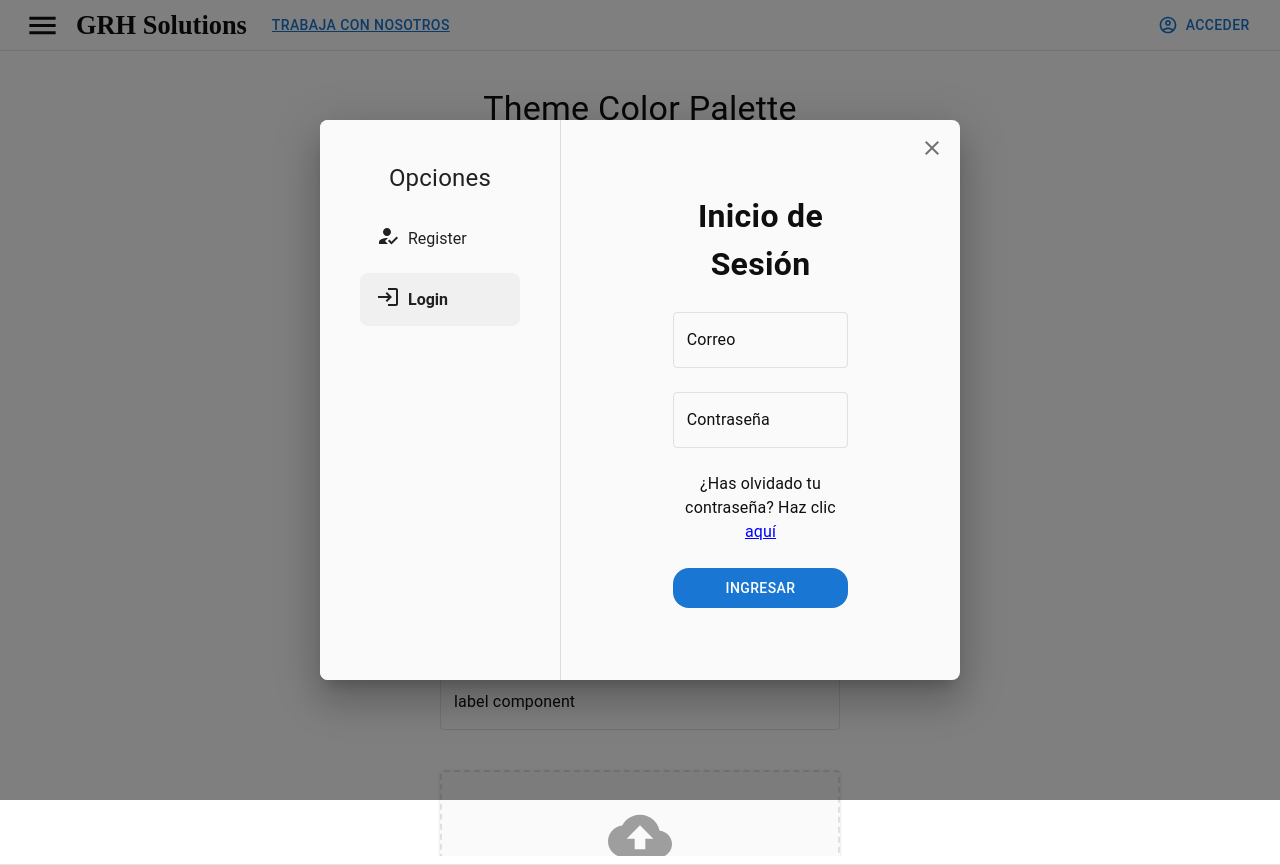
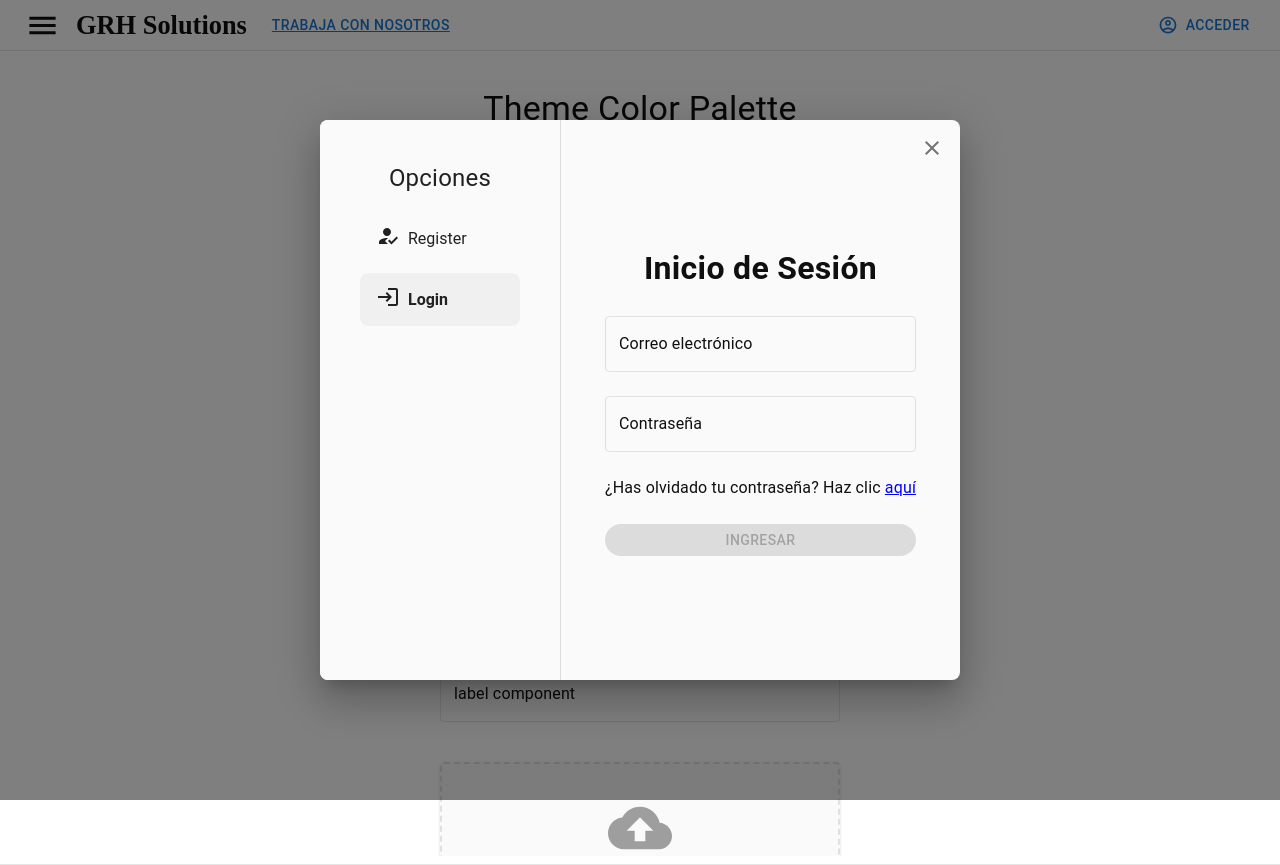
Before and after one commit to GRHsolutions/grh_solutions, a React (Vite) app in the folder Grh-Solutions/grh-solutions.client/: page /demo-items in a window 1280 px wide. Both pictures are taken after a click on the button "ACCEDER". Built offline with nearby package versions, Linux system fonts and the light colour scheme.

Commit message:
Instalacion de dependencias(FORMIK, YUP), ajuste de validaciones al login

```diff
--- a/Grh-Solutions/grh-solutions.client/package.json
+++ b/Grh-Solutions/grh-solutions.client/package.json
@@ -19,10 +19,12 @@
     "@react-pdf-viewer/default-layout": "^3.12.0",
     "axios": "^1.8.1",
     "dayjs": "^1.11.13",
+    "formik": "^2.4.6",
     "react": "^19.0.0",
     "react-dom": "^19.0.0",
     "react-router-dom": "^7.2.0",
-    "swiper": "^11.2.5"
+    "swiper": "^11.2.5",
+    "yup": "^1.6.1"
   },
   "devDependencies": {
     "@eslint/js": "^9.19.0",
--- a/Grh-Solutions/grh-solutions.client/src/components/login/ModalComp.tsx
+++ b/Grh-Solutions/grh-solutions.client/src/components/login/ModalComp.tsx
@@ -39,7 +39,7 @@ export const ModalComp = ({ open, onClose }: ModalCompProps) => {
       case "login":
         return <Login onRegister={() => setActual('register')} />;
       case "register":
-        return <Register onRegister={() => setActual('login')} />;
+        return <Register onLogin={() => setActual('login')} />;
     }
   };
 
--- a/Grh-Solutions/grh-solutions.client/src/components/login/cases/login.tsx
+++ b/Grh-Solutions/grh-solutions.client/src/components/login/cases/login.tsx
@@ -1,10 +1,12 @@
-import {  Typography, useTheme } from "@mui/material";
+import { Typography, useTheme } from "@mui/material";
 import Box from "@mui/material/Box";
-import { useRef } from "react";
 import { LoginService } from "../../../domain/services/login/login.service";
 import { useAuth } from "../../../hooks/auth";
 import GrhTextField from "../../../generics/grh-generics/textField";
 import GrhButton from "../../../generics/grh-generics/button";
+import React from "react";
+import { Formik, Form } from "formik";
+import * as Yup from "yup";
 
 interface LoginProps {
   onRegister: () => void;
@@ -12,47 +14,68 @@ interface LoginProps {
 
 const styles = {
   link: {
-    cursor: 'pointer',
-    color: 'blue',
-    textDecoration: 'underline', // Subrayado para enlaces
+    cursor: "pointer",
+    color: "blue",
+    textDecoration: "underline", // Subrayado para enlaces
   } as React.CSSProperties,
 };
 
 export default function Login({ onRegister }: LoginProps) {
-  const correoRef = useRef<HTMLInputElement>(null);
-  const contraseñaRef = useRef<HTMLInputElement>(null);
+  const initialValues = {
+    correo: "",
+    contraseña: "",
+  };
   const theme = useTheme();
   const { login } = useAuth();
 
-  const handleSubmit = (e: React.FormEvent) => {
-    e.preventDefault();
-    console.log("nigga")
-    if(correoRef.current == undefined || contraseñaRef.current == undefined){
-      return;
-    }
-    const correo = correoRef.current.value;
-    const contraseña = contraseñaRef.current.value;
-    LoginService.login(correo, contraseña)
-      .then(e => {
+  const handleSubmit = (values: { correo: string; contraseña: string }) => {
+    LoginService.login(values.correo, values.contraseña).then((e) => {
       login(e.token, e.usrName, e.photo, e.correo);
     });
   };
 
+  // Validación de Yup
+  const validationSchema = Yup.object({
+    correo: Yup.string()
+      .email("Correo electrónico no válido")
+      .required("El correo electrónico es obligatorio"),
+    contraseña: Yup.string()
+      .min(8, "La contraseña debe tener al menos 8 caracteres")
+      .matches(/[0-9]/, "La contraseña debe contener al menos un número")
+      .matches(
+        /[a-z]/,
+        "La contraseña debe contener al menos una letra minúscula"
+      )
+      .matches(
+        /[A-Z]/,
+        "La contraseña debe contener al menos una letra mayúscula"
+      )
+      .matches(
+        /[\W_]/,
+        "La contraseña debe contener al menos un carácter especial"
+      ) // \W cubre todos los signos especiales
+      .required("La contraseña es obligatoria"),
+  });
+
   return (
+    <Formik
+      initialValues={initialValues}
+      onSubmit={handleSubmit}
+      validationSchema={validationSchema}
+      style={undefined}
+    >
+      {({ values, handleChange, isValid }) => {
+        return (
+          <Form>
             <Box
-      component="form"
-      onSubmit={handleSubmit}
-      autoComplete="off"
               sx={{
                 display: "grid",
-        width: { xs: "90%", sm: "70%", md: "50%" }, // Ajuste de ancho responsivo
+                width: { xs: "100%", sm: "100%", md: "100%" }, // Ajuste de ancho responsivo
                 gap: "1.5rem",
-        margin: "0 auto",
-        padding: { xs: "16px", sm: "24px" }, // Padding responsivo
                 fontFamily: theme.typography.fontFamily,
                 color: theme.palette.primary.contrastText,
                 justifyContent: "center",
-        alignItems: "center"
+                alignItems: "center",
               }}
             >
               <Typography
@@ -65,19 +88,21 @@ export default function Login({ onRegister }: LoginProps) {
                 Inicio de Sesión
               </Typography>
               <GrhTextField
-        id="crr"
-        label="Correo"
-        ref={correoRef}
-        fullWidth
-        type="mail"
+                name="correo"
+                label="Correo electrónico"
+                placeholder="example@example.com"
+                value={values.correo}
+                onChange={handleChange}
                 autoComplete="off"
               />
               <GrhTextField
-        id="ctr"
-        label="Contraseña" // Cambio a outlined para mejor visibilidad
+                name="contraseña"
+                label="Contraseña"
+                placeholder="Super123*"
+                value={values.contraseña}
+                onChange={handleChange}
+                autoComplete="off"
                 type="password"
-        ref={contraseñaRef}
-        fullWidth
               />
               <Typography
                 sx={{
@@ -85,13 +110,21 @@ export default function Login({ onRegister }: LoginProps) {
                   textAlign: "center",
                 }}
               >
-        ¿Has olvidado tu contraseña? Haz clic <label onClick={onRegister} style={styles.link}>aquí</label>
+                ¿Has olvidado tu contraseña? Haz clic{" "}
+                <label onClick={onRegister} style={styles.link}>
+                  aquí
+                </label>
               </Typography>
               <GrhButton
                 type="submit"
                 variant="principal"
                 label="Ingresar"
+                disabled={!isValid || !values.correo || !values.contraseña}
               />
             </Box>
+          </Form>
+        );
+      }}
+    </Formik>
   );
 }
--- a/Grh-Solutions/grh-solutions.client/src/components/login/cases/register.tsx
+++ b/Grh-Solutions/grh-solutions.client/src/components/login/cases/register.tsx
@@ -1,55 +1,76 @@
 import { Typography, useTheme } from "@mui/material";
 import Box from "@mui/material/Box";
-import { useRef } from "react";
+import { LoginService } from "../../../domain/services/login/login.service";
+import { useAuth } from "../../../hooks/auth";
 import GrhTextField from "../../../generics/grh-generics/textField";
 import GrhButton from "../../../generics/grh-generics/button";
+import React from "react";
+import { Formik, Form } from "formik";
+import * as Yup from "yup";
 
 interface RegisterProps {
-  onRegister?: () => void;
+  onLogin: () => void;
 }
 
-// const styles = {
-//   link: {
-//     cursor: "pointer",
-//     color: "blue",
-//     textDecoration: "underline", // Subrayado para enlaces
-//   } as React.CSSProperties,
-// };
+const styles = {
+  link: {
+    cursor: "pointer",
+    color: "blue",
+    textDecoration: "underline",
+  } as React.CSSProperties,
+};
 
-export default function Register({
-  onRegister
-}: RegisterProps) {
-  const mailRef = useRef<HTMLInputElement>(null);
-  const passRef = useRef<HTMLInputElement>(null);
-  const confirmPassRef = useRef<HTMLInputElement>(null);
+export default function Register({ onLogin }: RegisterProps) {
+  const initialValues = {
+    nombre: "",
+    correo: "",
+    contraseña: "",
+    confirmarContraseña: "",
+  };
   const theme = useTheme();
 
-  const handleSubmit = (e: React.FormEvent) => {
-    e.preventDefault();
-    const correo = mailRef.current?.value;
-    const contraseña = passRef.current?.value;
-    const confirmacion = confirmPassRef.current?.value;
-    console.log("Correo:", correo);
-    console.log("Contraseña:", contraseña);
-    console.log('confirmacion:', confirmacion)
-    if(onRegister){
-      onRegister();
-    }
+  const handleSubmit = (values: { nombre: string; correo: string; contraseña: string }) => {
+    LoginService.register(values.nombre, values.correo, values.contraseña).then((e) => {
+      //login(e.token, e.usrName, e.photo, e.correo);
+    });
   };
 
+  const validationSchema = Yup.object({
+    nombre: Yup.string().required("El nombre es obligatorio"),
+    correo: Yup.string()
+      .email("Correo electrónico no válido")
+      .required("El correo electrónico es obligatorio"),
+    contraseña: Yup.string()
+      .min(8, "La contraseña debe tener al menos 8 caracteres")
+      .matches(/[0-9]/, "La contraseña debe contener al menos un número")
+      .matches(/[a-z]/, "La contraseña debe contener al menos una letra minúscula")
+      .matches(/[A-Z]/, "La contraseña debe contener al menos una letra mayúscula")
+      .matches(/[\W_]/, "La contraseña debe contener al menos un carácter especial")
+      .required("La contraseña es obligatoria"),
+    confirmarContraseña: Yup.string()
+      .oneOf([Yup.ref('contraseña'), undefined], 'Las contraseñas deben coincidir')
+      .required("La confirmación de la contraseña es obligatoria"),
+  });
+
   return (
+    <Formik
+      initialValues={initialValues}
+      onSubmit={handleSubmit}
+      validationSchema={validationSchema}
+    >
+      {({ values, handleChange, isValid }) => {
+        return (
+          <Form>
             <Box
-      component="form"
-      onSubmit={handleSubmit}
-      autoComplete="off"
               sx={{
                 display: "grid",
-        width: { xs: "90%", sm: "70%", md: "50%" }, // Ajuste de ancho responsivo
-        gap: "1.5rem",
+                width: { xs: "100%", sm: "100%", md: "100%" },
+                gap: "1rem",
                 margin: "0 auto",
-        padding: { xs: "16px", sm: "24px" }, // Padding responsivo
                 fontFamily: theme.typography.fontFamily,
-        color: theme.palette.text.primary
+                color: theme.palette.primary.contrastText,
+                justifyContent: "center",
+                alignItems: "center",
               }}
             >
               <Typography
@@ -59,37 +80,63 @@ export default function Register({
                   textAlign: "center",
                 }}
               >
-        Registrarse
+                Registro
               </Typography>
               <GrhTextField
-        id="crr"
-        label="Correo"
-        variant="outlined" // Cambio a outlined para mejor visibilidad
-        ref={mailRef}
-        fullWidth
+                name="nombre"
+                label="Nombre"
+                placeholder="Tu nombre"
+                value={values.nombre}
+                onChange={handleChange}
                 autoComplete="off"
               />
               <GrhTextField
-        id="ctr"
-        label="Contraseña"
-        variant="outlined" // Cambio a outlined para mejor visibilidad
-        type="password"
-        ref={passRef}
-        fullWidth
+                name="correo"
+                label="Correo electrónico"
+                placeholder="example@example.com"
+                value={values.correo}
+                onChange={handleChange}
+                autoComplete="off"
               />
               <GrhTextField
-        id="ctr"
-        label="Confirmar contraseña"
-        variant="outlined" // Cambio a outlined para mejor visibilidad
+                name="contraseña"
+                label="Contraseña"
+                placeholder="Super123*"
+                value={values.contraseña}
+                onChange={handleChange}
+                autoComplete="off"
                 type="password"
-        ref={confirmPassRef}
-        fullWidth
               />
+              <GrhTextField
+                name="confirmarContraseña"
+                label="Confirmar Contraseña"
+                placeholder="Super123*"
+                value={values.confirmarContraseña}
+                onChange={handleChange}
+                autoComplete="off"
+                type="password"
+              />
+              <Typography
+                sx={{
+                  fontSize: { xs: "0.8rem", sm: "1rem" },
+                  textAlign: "center",
+                }}
+              >
+                ¿Ya tienes una cuenta? Haz clic{" "}
+                <label onClick={onLogin} style={styles.link}>
+                  aquí
+                </label>
+              </Typography>
               <GrhButton
                 type="submit"
-        variant="tertiary"
+                variant="principal"
                 label="Registrar"
+                disabled={!isValid || !values.nombre || !values.correo || !values.contraseña || !values.confirmarContraseña}
               />
             </Box>
+          </Form>
+        );
+      }}
+    </Formik>
   );
 }
--- a/Grh-Solutions/grh-solutions.client/src/domain/services/login/login.service.ts
+++ b/Grh-Solutions/grh-solutions.client/src/domain/services/login/login.service.ts
@@ -10,5 +10,9 @@ export const LoginService = {
             photo: KaiCenat,
             correo: correo
         }
+    },
+    async register(nombre: string, correo: string, pass: string) {
+        console.log(nombre, correo, pass);
+        return true;
     }
   };
--- a/Grh-Solutions/grh-solutions.client/src/generics/grh-generics/button.tsx
+++ b/Grh-Solutions/grh-solutions.client/src/generics/grh-generics/button.tsx
@@ -17,6 +17,7 @@ interface GrhButtonProps {
   startIcon?: React.ReactNode;
   endIcon?: React.ReactNode;
   p?: string | number;
+  disabled?: boolean;
 }
 
 const GrhButton: React.FC<GrhButtonProps> = ({
@@ -30,59 +31,69 @@ const GrhButton: React.FC<GrhButtonProps> = ({
   startIcon,
   endIcon,
   variant = "use-default",
-  p
+  p,
+  disabled
 }) => {
   const theme = useTheme(); // Accede al tema para usarlo en el componente
 
   const useVariant = (): SxProps => {
+    const baseStyles: SxProps = {
+      ...sx,
+      padding: p ?? theme.spacing(0.5),
+      borderRadius: theme.shape.borderRadius,
+      "&:hover": {
+        backgroundColor: theme.palette.primary.divider,
+      },
+    };
+
+    if (disabled) {
+      return {
+        ...baseStyles,
+        backgroundColor: theme.palette.action.disabledBackground,
+        color: theme.palette.action.disabled,
+        "&:hover": {
+          backgroundColor: theme.palette.action.disabledBackground,
+        },
+      };
+    }
+
     switch (variant) {
       case "principal":
         return {
-          ...sx,
+          ...baseStyles,
           backgroundColor: theme.palette.secondary.main,
           color: theme.palette.secondary.contrastText,
-          padding: p ?? theme.spacing(1),
-          borderRadius: theme.shape.borderRadius,
           "&:hover": {
             backgroundColor: theme.palette.secondary.hover,
           },
         };
       case "secondary":
         return {
-          ...sx,
+          ...baseStyles,
           backgroundColor: "transparent",
           color: theme.palette.secondary.main,
           textDecoration: "outlined",
-          padding: p ?? theme.spacing(0.5),
-          borderRadius: theme.shape.borderRadius,
           "&:hover": {
             backgroundColor: theme.palette.primary.hover,
           },
         };
       case "tertiary":
         return {
-          ...sx,
+          ...baseStyles,
           border: '2px solid' + theme.palette.secondary.main,
           color: theme.palette.text.primary,
-          padding: p ?? theme.spacing(0.5),
-          borderRadius: theme.shape.borderRadius,
           "&:hover": {
             backgroundColor: theme.palette.primary.hover,
           },
         };
       case "use-default":
         return {
-          ...sx,
+          ...baseStyles,
           backgroundColor: theme.palette.background.paper,
           color: theme.palette.text.primary,
-          padding: p ?? theme.spacing(0.5),
-          borderRadius: theme.shape.borderRadius,
-          "&:hover": {
-            backgroundColor: theme.palette.primary.divider,
-          },
         };
       default:
-        return {...sx};
+        return baseStyles;
     }
   };
 
@@ -98,6 +109,7 @@ const GrhButton: React.FC<GrhButtonProps> = ({
       ref={ref}
       startIcon={startIcon}
       endIcon={endIcon}
+      disabled={disabled}
     >
       {label}
     </Button>
--- a/Grh-Solutions/grh-solutions.client/src/generics/grh-generics/textField.tsx
+++ b/Grh-Solutions/grh-solutions.client/src/generics/grh-generics/textField.tsx
@@ -19,6 +19,8 @@ interface TextFieldProps {
   placeholder?: string;
   startIcon?: React.ReactNode; // Add startIcon prop
   endIcon?: React.ReactNode;   // Add endIcon prop
+  error?: boolean; // Prop para indicar si hay error
+  helperText?: string; // Prop para mostrar el mensaje de error
 }
 
 const GrhTextField = forwardRef<HTMLInputElement, TextFieldProps>((
@@ -36,7 +38,9 @@ const GrhTextField = forwardRef<HTMLInputElement, TextFieldProps>((
     disabled = false,
     placeholder,
     startIcon,
-    endIcon
+    endIcon,
+    error = false, // Recibimos el estado de error
+    helperText, // Recibimos el mensaje de error
   },
   ref
 ) => {
@@ -73,6 +77,9 @@ const GrhTextField = forwardRef<HTMLInputElement, TextFieldProps>((
             borderColor: theme.palette.primary.hover, // Color constante para el borde cuando está enfocado
           },
         },
+        // '& .MuiInputBase-input::placeholder': {
+        //   color: 'black', // Color del placeholder
+        // },
       }}
       type={type}
       autoComplete={autoComplete}
@@ -86,6 +93,8 @@ const GrhTextField = forwardRef<HTMLInputElement, TextFieldProps>((
           )
         }
       }}
+      error={error} // Activamos el error si la prop `error` es true
+      helperText={helperText} // Mostramos el mensaje de error si existe
     />
   );
 });
```
Also changed, not shown: 1 other file (tests, documents, lock files or other folders). Lines whose indentation alone changed are shown as unchanged.
